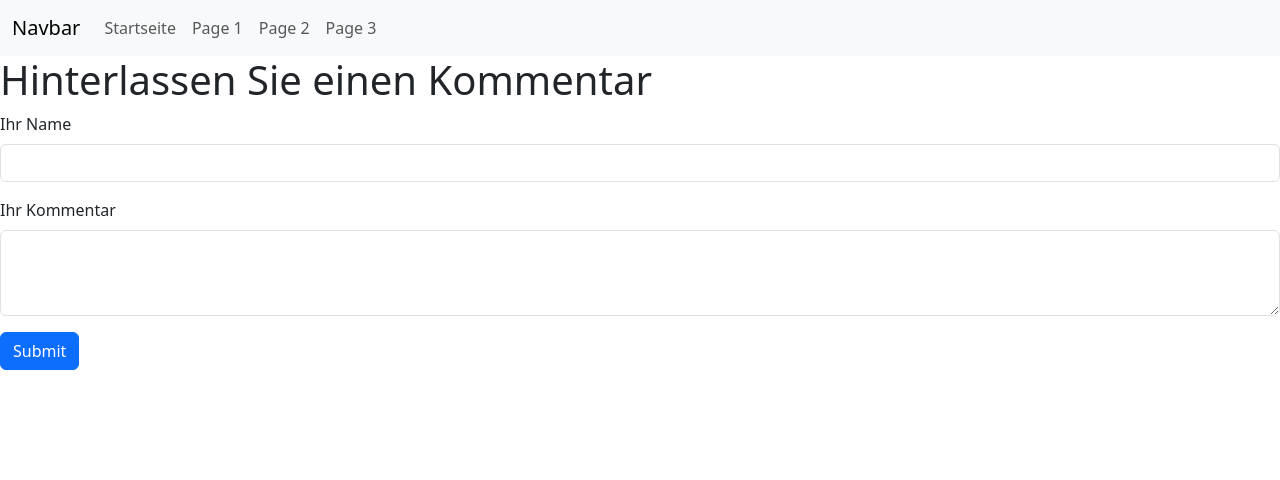
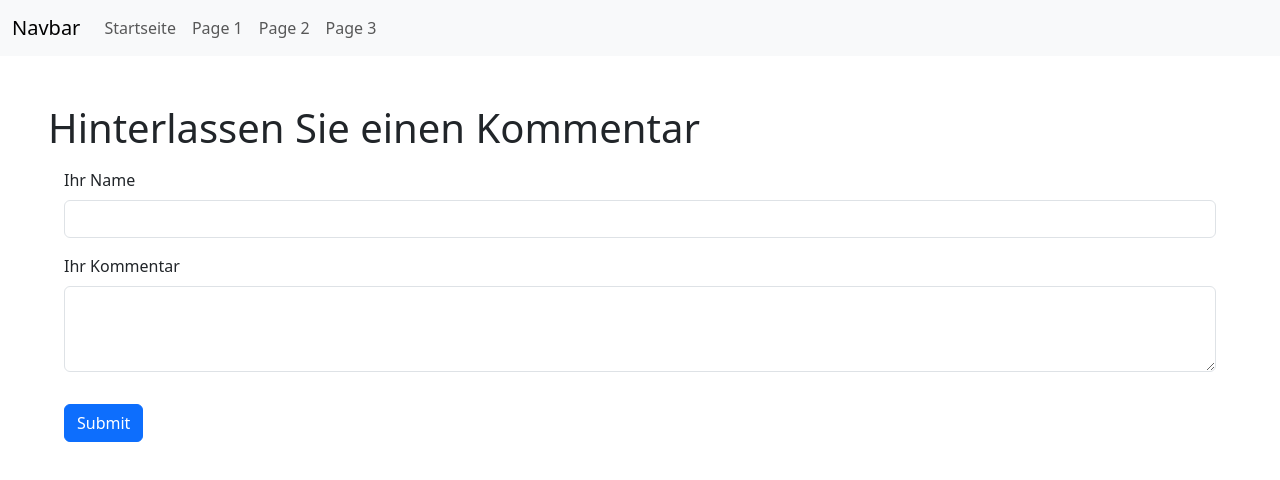
Before and after one commit to FelipeRude/CloudCo_Block_1, a website: page static/page1.html in a window 1280 px wide. Drawn offline with nearby package versions, Linux system fonts and the light colour scheme.

Commit message:
style angepasst

```diff
--- a/static/page1.html
+++ b/static/page1.html
@@ -42,10 +42,10 @@
       </div>
     </nav>
 
-    <h1>Hinterlassen Sie einen Kommentar</h1>
-
+    <div class="m-5">
+      <h1>Hinterlassen Sie einen Kommentar</h1>
     <form id="commentForm">
-      <div class="mb-3">
+      <div class="m-3">
         <label for="name" class="form-label">Ihr Name</label>
         <input
           class="form-control"
@@ -55,7 +55,7 @@
           required
         />
       </div>
-      <div class="mb-3">
+      <div class="m-3">
         <label for="comment" class="form-label">Ihr Kommentar</label>
         <textarea
           class="form-control"
@@ -65,10 +65,12 @@
           required
         ></textarea>
       </div>
-      <button type="submit" class="btn btn-primary" id="submit">Submit</button>
+      <button type="submit" class="m-3 btn btn-primary" id="submit">Submit</button>
     </form>
 
     <p id="responseMessage"></p>
+
+  </div>
 
     <!-- Bootstrap und Popper.js ohne integrity-Attribute -->
     <script src="https://cdn.jsdelivr.net/npm/@popperjs/core@2.11.8/dist/umd/popper.min.js"></script>
```
